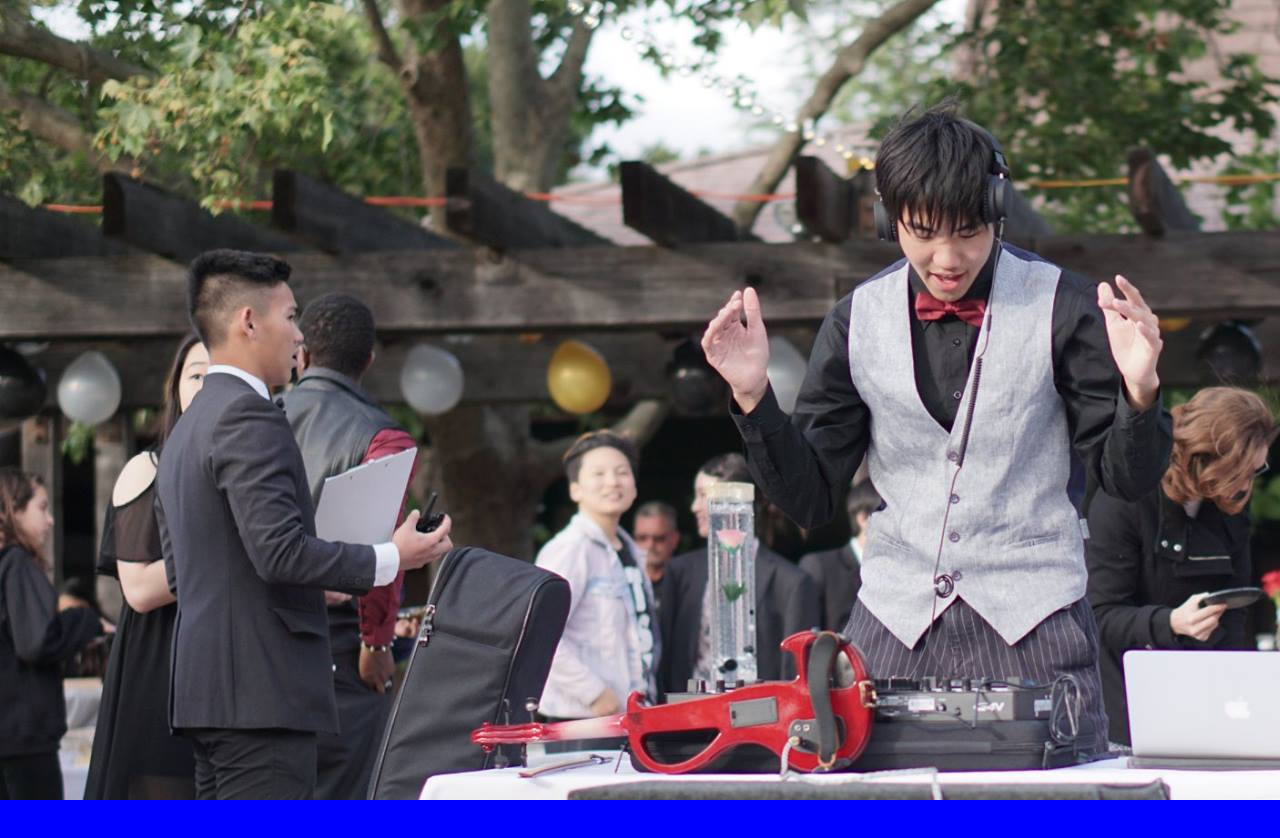
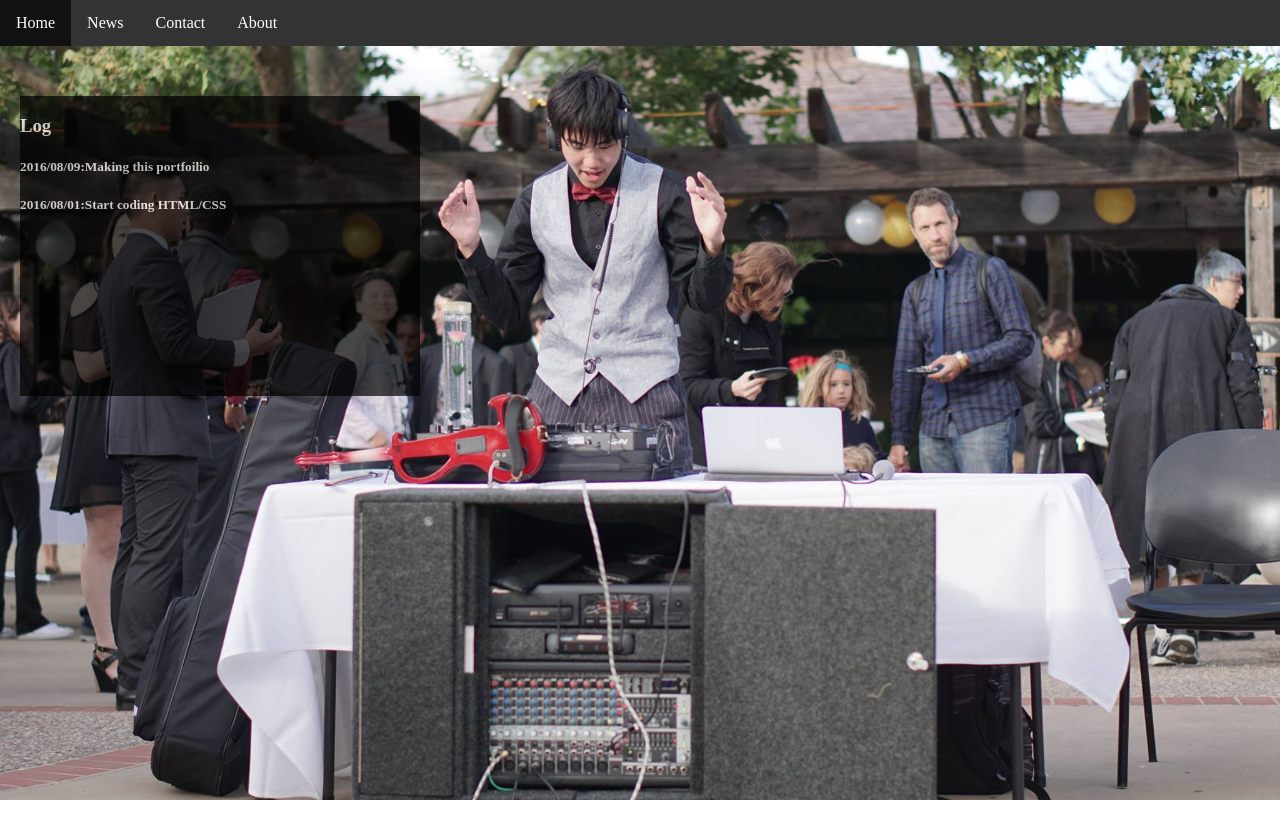
Before and after one commit to camerican/NYCDA_SCC16_Tatsuo, a plain HTML site: page index.html in a window 1280 px wide. After the commit the page ends 800 px from the top, so only its background shows below. Drawn offline with Linux system fonts and the light colour scheme.

Commit message:
created home

```diff
--- a/default.css
+++ b/default.css
@@ -1,13 +1,18 @@
 body {
 	margin:0 auto;
 	height:100%;
-}
+    background-image: url("img/Dj-playing.jpg");
+    background-repeat: no-repeat center center;
+    background-size: cover;
+    background-attachment: fixed;
+    background-position: top;
 
-nav {
-    position:fixed;
 }
 
 ul {
+    /*position: fixed;
+    top: 0;
+    width: 100%;*/
     list-style-type: none;
     margin: 0;
     padding: 0;
@@ -34,15 +39,29 @@ li a:hover {
 
 #content_wrapper {
 	width:100%;
-	height:1000px;
+	height:auto;
 	background-color:blue;
+    position: absolute;
 
 
 }
 
 #background {
-	background-image: url("img/Dj-playing.jpg");
-	width:100%;
-	height:800px;
-	position: fixed;
+
 }
+
+#News {
+    width: 400px;
+    height: 300px;
+    background-color: black;
+    filter:alpha(opacity=50);
+    -moz-opacity: 0.5;
+    opacity: 0.7;
+    position:fixed;
+    margin-top: 50px;
+    margin-left: 20px;
+}
+
+#News h5, h3 {
+    color:white;
+}
--- a/index.html
+++ b/index.html
@@ -23,6 +23,14 @@
 
 		<div id="background"></div>
 
+		<div id="News">
+
+			<h3>Log</h3>
+			<h5>2016/08/09:Making this portfoilio</h5>
+			<h5>2016/08/01:Start coding HTML/CSS</h5>
+		</div>
+
+
 
 
 
```
